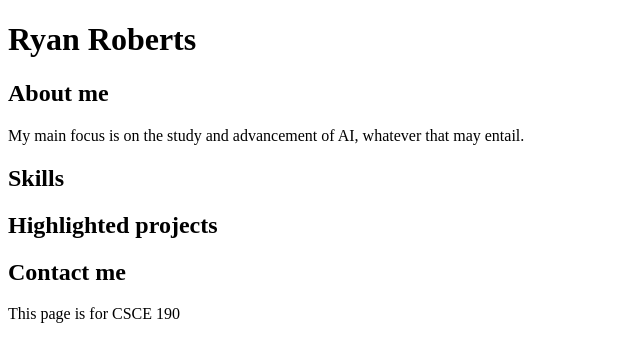
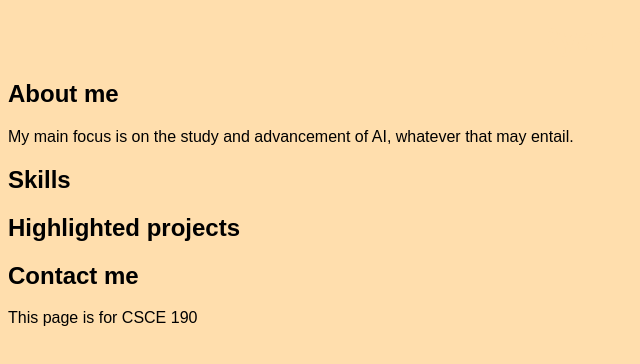
Before and after one commit to robertsrmain/robertsrmain.github.io, a plain HTML site: page index.html in a window 1280 px wide. Shown: the whole page, without its empty margins (0-640 px from the left). Drawn offline with Linux system fonts and the light colour scheme.

Commit message:
adding color

```diff
--- a/index.html
+++ b/index.html
@@ -2,6 +2,7 @@
 <html>
     <head>
         <title>CSCE 190 Ryan Roberts</title>
+        <link rel="stylesheet" href="styles.css">
     </head>
     <body>
     <h1>Ryan Roberts</h1>
--- /dev/null
+++ b/styles.css
@@ -0,0 +1,8 @@
+body {
+    background: navajowhite;
+    font-family: Arial, Helvetica, sans-serif;
+}
+h1 {
+    color: navajowhite;
+    text-align: center;
+}
```
